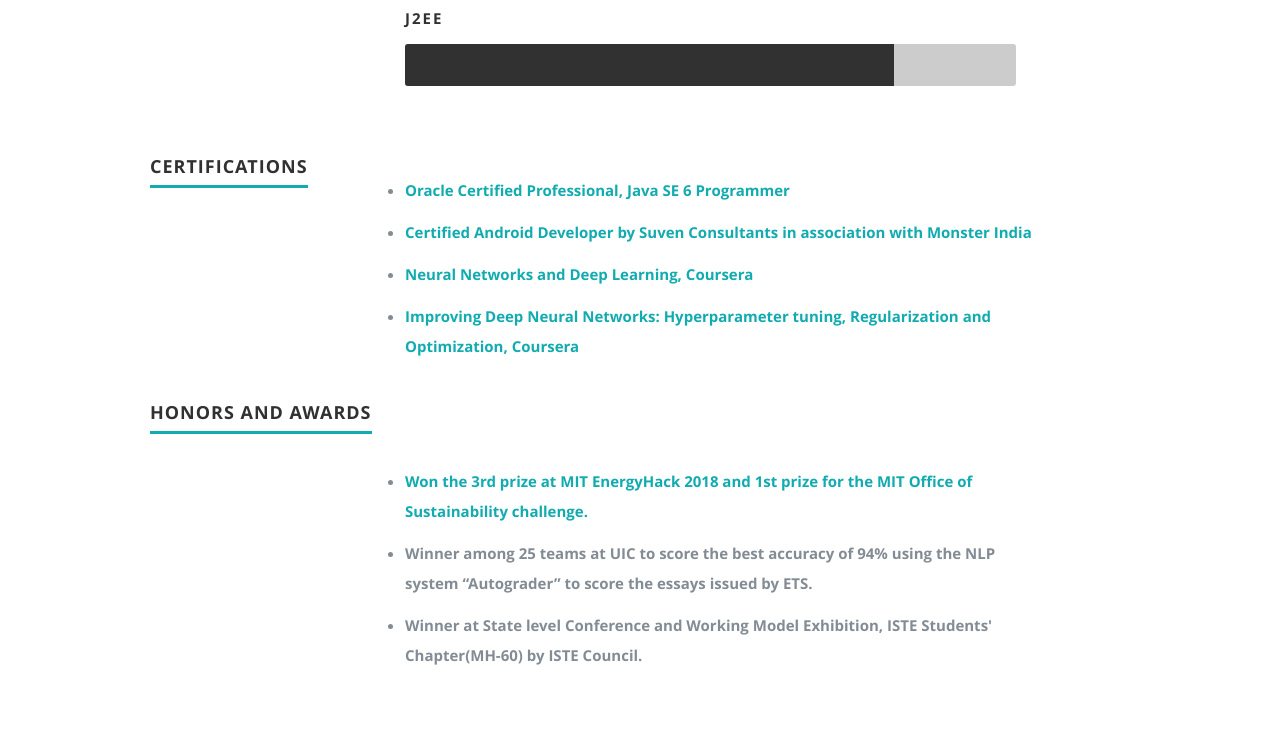
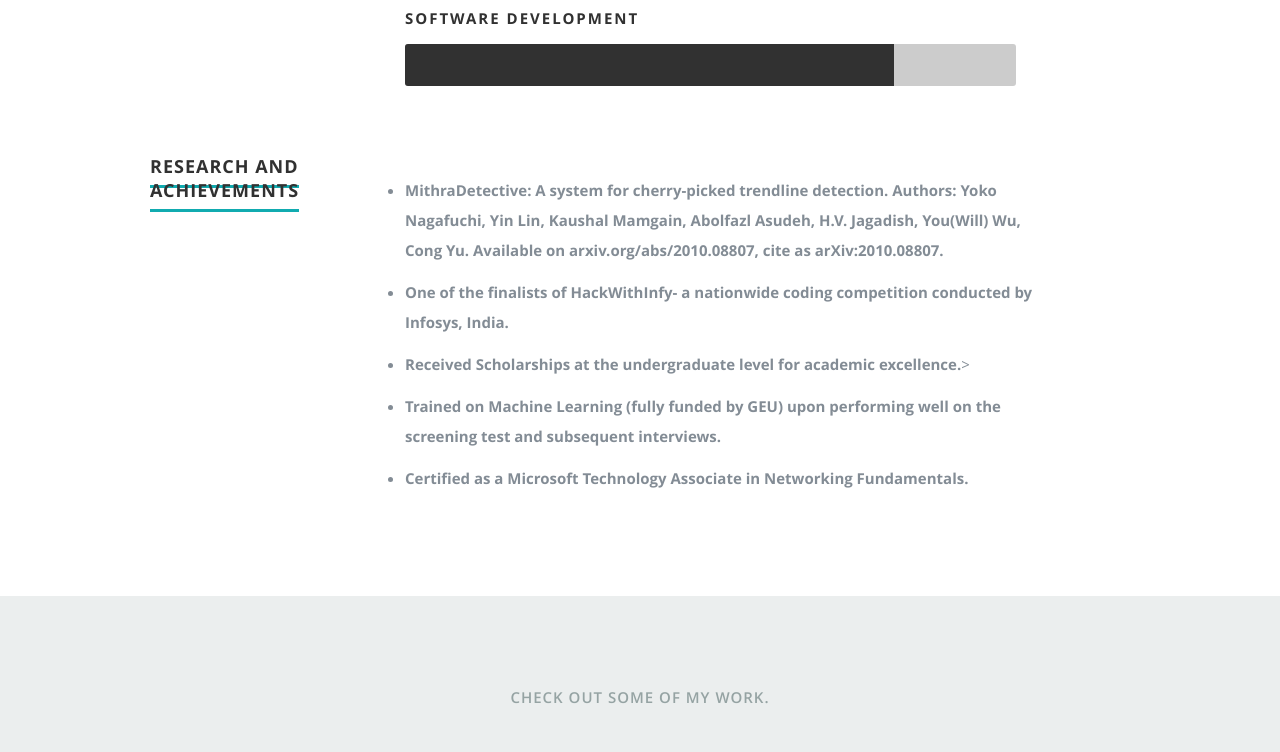
Before and after one commit to Kaushalmam/Kaushalmam.github.io, a plain HTML site: page index.html in a window 1280 px wide. Shown: the part 4110-4862 px from the top of the page. Drawn offline with nearby package versions, Linux system fonts and the light colour scheme; grey boxes are pictures that could not be loaded.

Commit message:
Update index.html

```diff
--- a/index.html
+++ b/index.html
@@ -270,18 +270,18 @@
 
          <div class="nine columns main-col">
 
-            <p>Overall, various <b>classes</b>, <b>certifications</b> and <b>internships</b>have helped me nurture my skills which I'm still improving upon. Diversity of courses and projects have helped me to harness skills that are diverse. Below mentioned are a few which are ranked according to how I feel about my capability of using them.
+            <p>Overall, various <b>classes</b>, <b>certifications</b> and <b>internships</b> have helped me nurture my skills which I'm still improving upon. Diversity of courses and projects have helped me to harness skills that are diverse. Below mentioned are a few which are ranked according to how I feel about my capability of using them.
             </p>
 
 				<div class="bars">
 
 				   <ul class="skills">
 					   <li><span class="bar-expand photoshop"></span><em>Python and Java</em></li>
-                  <li><span class="bar-expand illustrator"></span><em>C</em></li>
-						<li><span class="bar-expand wordpress"></span><em>SQL, MySQL, Postgres SQL</em></li>
+                  <li><span class="bar-expand illustrator"></span><em>C and C++</em></li>
+						<li><span class="bar-expand wordpress"></span><em>SQL, MySQL</em></li>
 						<li><span class="bar-expand css"></span><em>HTML5, JavaScript and CSS</em></li>
-						<li><span class="bar-expand html5"></span><em>Tensorflow, Scikit, Pandas, Sklearn, Matlab, and SciPy</em></li>
-                  <li><span class="bar-expand jquery"></span><em>J2EE</em></li>
+						<li><span class="bar-expand html5"></span><em>Tensorflow, Scikit, Pandas, Sklearn, Matlab, Pytesserect and SciPy</em></li>
+                  <li><span class="bar-expand jquery"></span><em>Software Development</em></li>
 					</ul>
 
 				</div><!-- end skill-bars -->
@@ -297,17 +297,19 @@
       <div class="row certifications">
 
          <div class="three columns header-col">
-            <h1><span>Certifications</span></h1>
+            <h1><span>Research and Achievements</span></h1>
          </div>
 
          <div class="nine columns main-col">
 
             <p>
                <ul style="list-style-type:disc">
-                  <li><a href="https://drive.google.com/open?id=1hRw5-iJ4Z1CFszVrOocBW4J58etckRnM"><b>Oracle Certified Professional, Java SE 6 Programmer</b></a></li>
-                  <li><a href="https://drive.google.com/open?id=13FJ2anF-OI1VDJqmHIV7HfumwDnlUMDC"><b>Certified Android Developer by Suven Consultants in association with Monster India</b></a></li>
-                  <li><a href="https://drive.google.com/open?id=1Y9X8DziGYn7JFV7NcKSxtCEK_iXat-GT"><b>Neural Networks and Deep Learning, Coursera</b></a></li>
-                  <li><a href="https://drive.google.com/open?id=1Jo_HPTlwuHPOdGSnhgag1omS_2jacrGb"><b>Improving Deep Neural Networks: Hyperparameter tuning, Regularization and Optimization, Coursera</b></a></li>
+                  <li><a href="https://arxiv.org/abs/2010.08807"></a><b>MithraDetective: A system for cherry-picked trendline detection. Authors: Yoko Nagafuchi, Yin Lin, Kaushal Mamgain, Abolfazl
+                     Asudeh, H.V. Jagadish, You(Will) Wu, Cong Yu. Available on arxiv.org/abs/2010.08807, cite as arXiv:2010.08807.</a></b></li>
+                  <li><b>One of the finalists of HackWithInfy- a nationwide coding competition conducted by Infosys, India.</b></li>
+                  <li><b>Received Scholarships at the undergraduate level for academic excellence.</b>></li>
+                  <li><b>Trained on Machine Learning (fully funded by GEU) upon performing well on the screening test and subsequent interviews.</b></li>
+                  <li><b>Certified as a Microsoft Technology Associate in Networking Fundamentals.</b></li>
                </ul>
             </p>
 
@@ -319,27 +321,7 @@
 
       <!-- Honors and Awards
       ----------------------------------------------- -->
-      <div class="row certifications">
 
-         <div class="four columns header-col">
-            <h1><span>Honors and Awards</span></h1>
-         </div>
-
-         <div class="nine columns main-col">
-
-            <p>
-               <ul style="list-style-type:disc">
-		  <li><a href="https://www.linkedin.com/feed/update/urn:li:activity:6465450865925988352/"><b>Won the 3rd prize at MIT EnergyHack 2018 and 1st prize for the MIT Office of Sustainability challenge.</b></a></li>
-                  <li><b>Winner among 25 teams at UIC to score the best accuracy of 94% using the NLP system “Autograder” to score the essays issued by ETS.</b></a></li>
-                  <li><b>Winner at State level Conference and Working Model Exhibition, ISTE Students' Chapter(MH-60) by ISTE Council.</b></a></li>
-
-               </ul>
-            </p>
-
-
-         </div> <!-- main-col end -->
-
-      </div> <!-- End skills -->
 
 
    </section> <!-- Resume Section End-->
@@ -520,7 +502,7 @@
 
             <div class="two columns header-col">
 
-               <h1><span>Client Testimonials</span></h1>
+               <h1><span>Testimonials</span></h1>
 
             </div>
 
```
